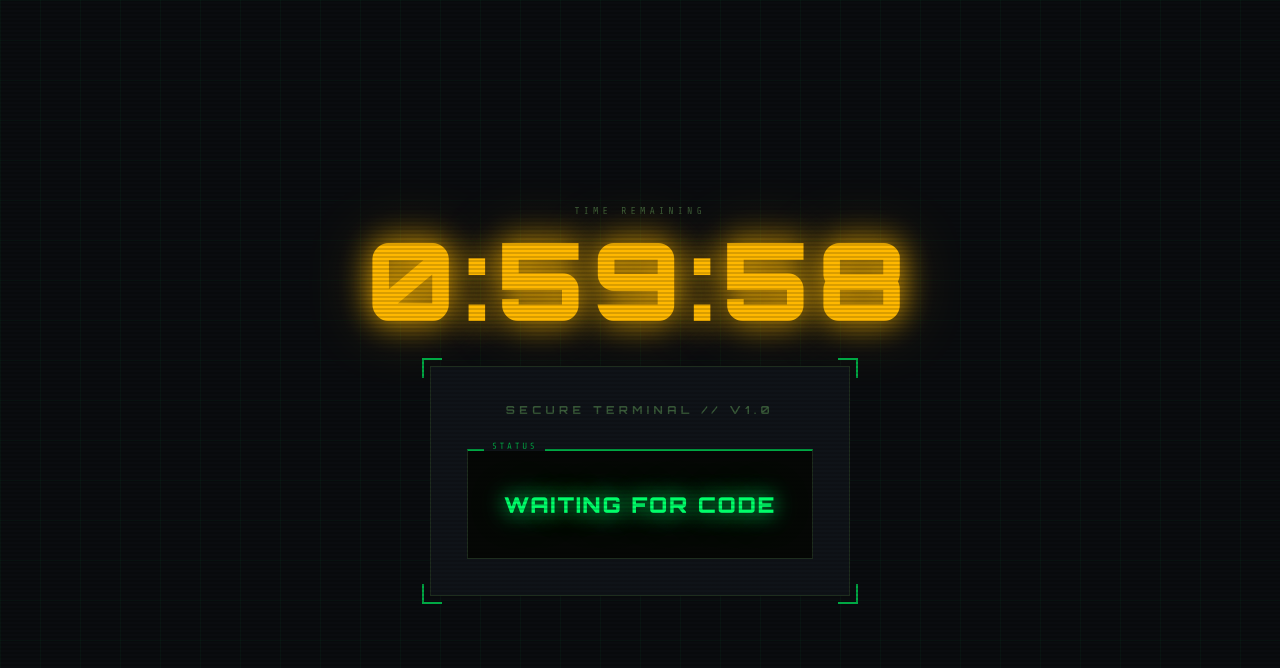
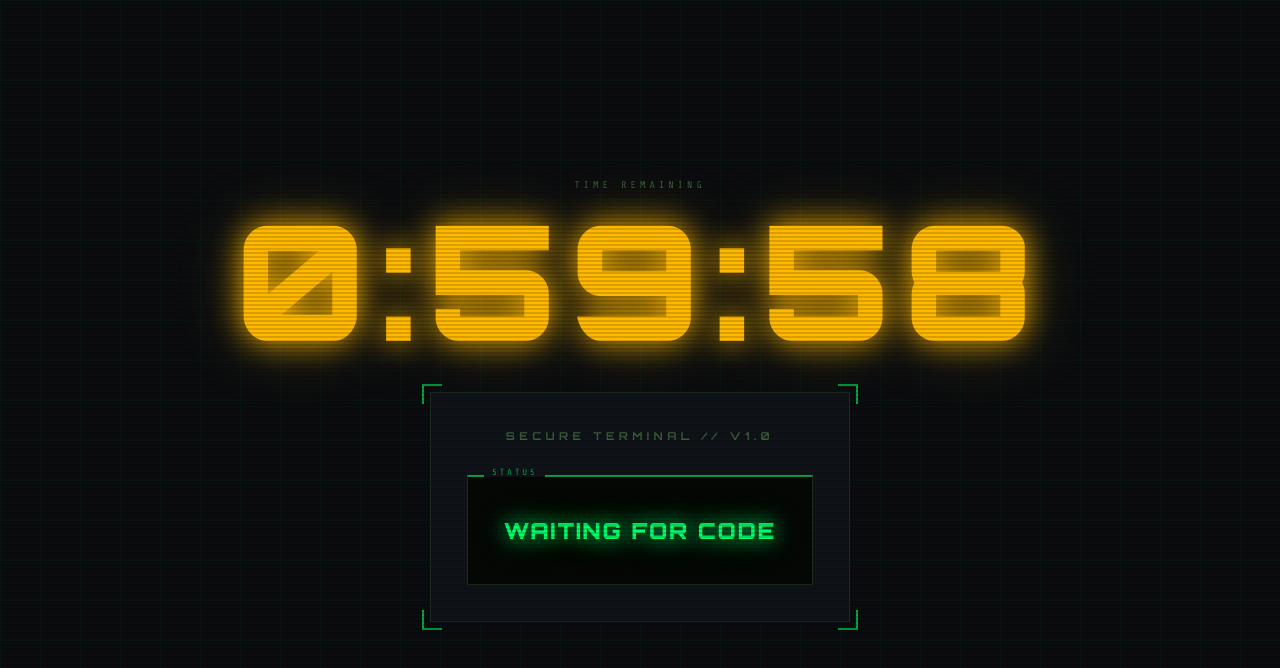
Before and after one commit to drummondst/codebox, a website: page public/index.html in a window 1280 px wide. Both pictures are taken after a click on the button "START". Drawn offline with nearby package versions, Linux system fonts and the light colour scheme; no server answers.

Commit message:
update timer

```diff
--- a/public/index.html
+++ b/public/index.html
@@ -137,7 +137,7 @@
 
     .countdown {
       font-family: var(--font-display);
-      font-size: clamp(60px, 13vw, 108px);
+      font-size: clamp(80px, 18vw, 160px);
       font-weight: 900;
       color: var(--amber);
       letter-spacing: 0.06em;
@@ -310,10 +310,7 @@
       document.getElementById('gameScreen').classList.remove('hidden');
       connectSSE();
       renderCountdown();
-      timerInterval = setInterval(() => {
-        if (secondsLeft > 0) secondsLeft--;
-        renderCountdown();
-      }, 1000);
+      startTimer();
     }
 
     function renderCountdown() {
@@ -321,9 +318,22 @@
       const m = Math.floor((secondsLeft % 3600) / 60);
       const s = secondsLeft % 60;
       countdownEl.textContent = `${h}:${pad(m)}:${pad(s)}`;
-      if      (secondsLeft <= 300) countdownEl.className = 'countdown danger';
+      if      (secondsLeft <= 0)   countdownEl.className = 'countdown danger';
+      else if (secondsLeft <= 300) countdownEl.className = 'countdown danger';
       else if (secondsLeft <= 600) countdownEl.className = 'countdown red';
       else                         countdownEl.className = 'countdown warning';
+    }
+
+    function startTimer() {
+      timerInterval = setInterval(() => {
+        if (secondsLeft > 0) {
+          secondsLeft--;
+          renderCountdown();
+        } else {
+          clearInterval(timerInterval);
+          setStatus('YOU FAILED', 'nope');
+        }
+      }, 1000);
     }
 
     function pad(n) { return String(n).padStart(2, '0'); }
@@ -359,11 +369,7 @@
       clearInterval(timerInterval);
       secondsLeft = secs;
       renderCountdown();
-      timerInterval = setInterval(() => {
-        if (secondsLeft > 0) secondsLeft--;
-        renderCountdown();
-      }, 1000);
-      // Also reset status if a new timer is set
+      startTimer();
       setStatus('WAITING FOR CODE', '');
     }
 
```
